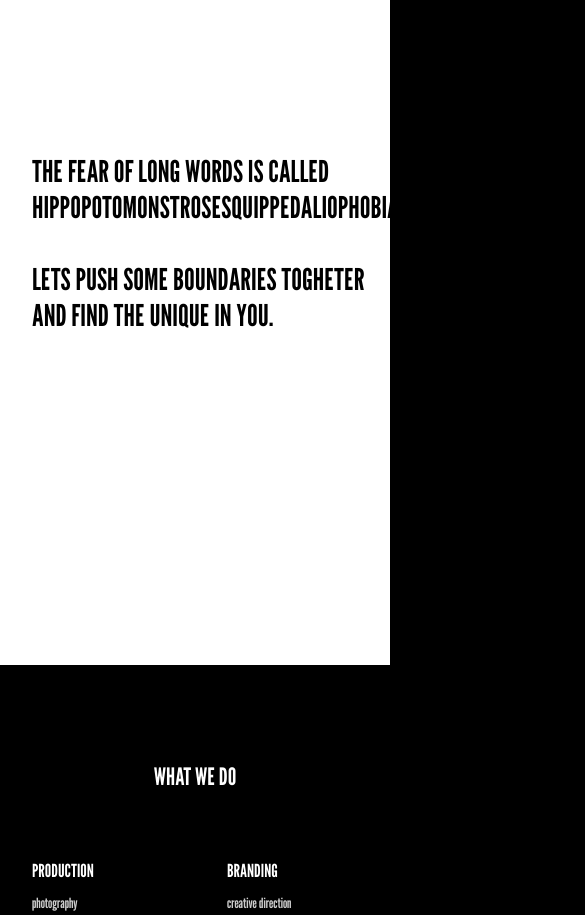
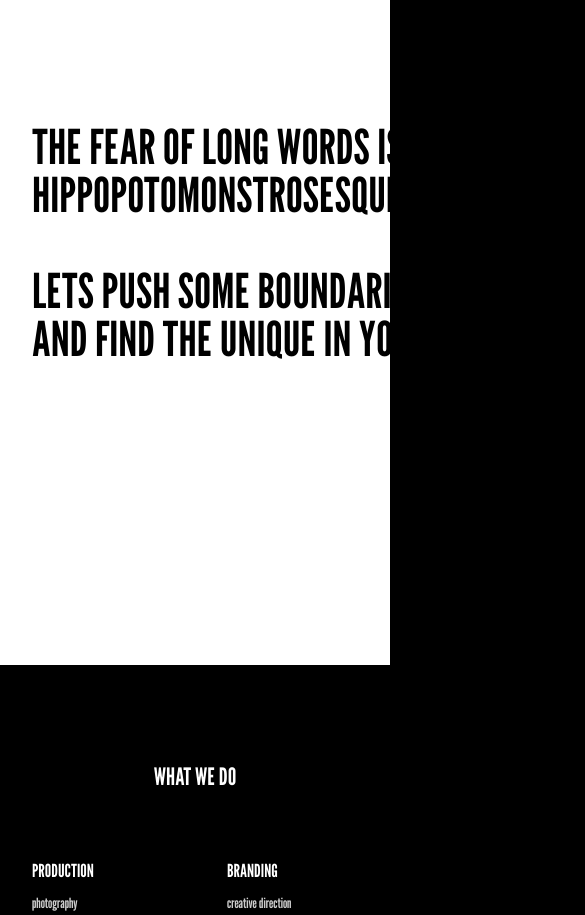
Before and after one commit to allanheremi/ozpeagency, a Next.js app: page / in a window 390 px wide. Shown: the part 1140-2055 px from the top of the page, 585 px wide, since content can reach past the window. Built offline with nearby package versions, Linux system fonts and the light colour scheme.

Commit message:
Fix: resize font

```diff
--- a/src/app/components/Subheading.tsx
+++ b/src/app/components/Subheading.tsx
@@ -4,7 +4,7 @@ const Subheading = () => {
   return (
     <div>
       <h1 className="flex h-[100vh] items-center bg-white p-4 px-8 text-5xl text-black md:px-24">
-        <span className="lg:text-7xl md:text-5xl text-3xl">
+        <span className="lg:text-7xl md:text-5xl text-5xl">
           THE FEAR OF LONG WORDS IS CALLED <br />
           HIPPOPOTOMONSTROSESQUIPPEDALIOPHOBIA. <br /> <br /> LETS PUSH SOME
           BOUNDARIES TOGHETER <br/> AND FIND THE UNIQUE IN YOU.
```
